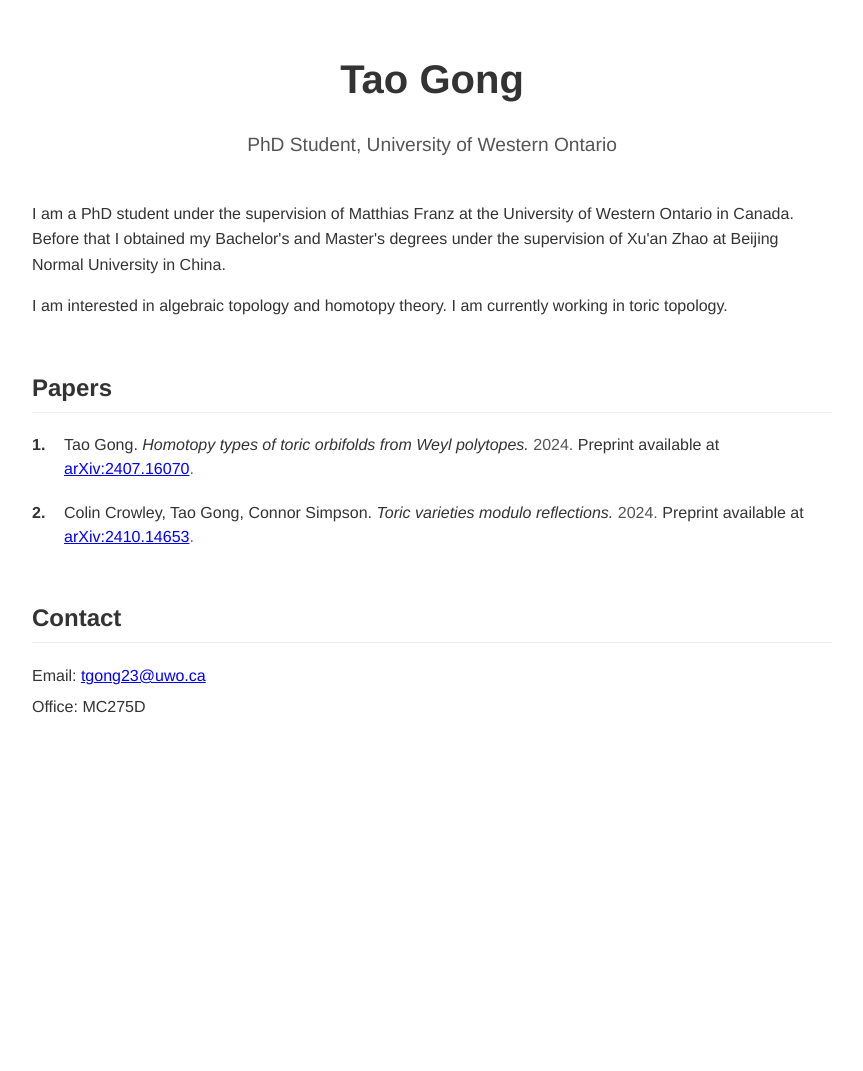
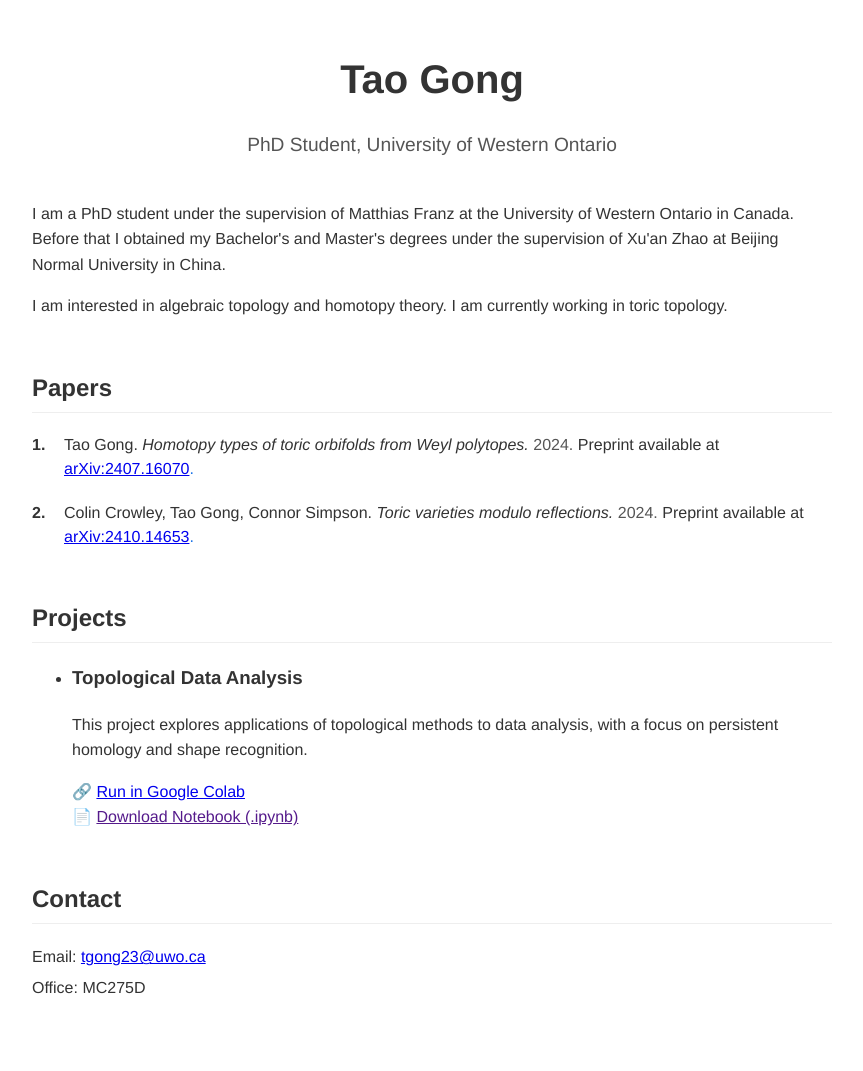
Before and after one commit to ggttaaoo/ggttaaoo.github.io, a Jekyll site: the page built from index.md, in a window 1280 px wide. Shown: the whole page, without its empty margins (208-1071 px from the left). Built offline with Jekyll 4.4.1, drawn with Linux system fonts in a browser that asks for light colours; before the commit the page ends 900 px from its top, so only the background shows below that.

Commit message:
add projects.yml and TDA project section

```diff
--- /dev/null
+++ b/_data/projects.yml
@@ -0,0 +1,3 @@
+- title: "Topological Data Analysis"
+  description: "This project explores applications of topological methods to data analysis, with a focus on persistent homology and shape recognition."
+  colab_link: "https://colab.research.google.com/drive/1ntokz2Rhk_mRP6YA3knxs51j6QBOkmCQ?usp=sharing"
--- a/index.md
+++ b/index.md
@@ -40,20 +40,23 @@ title: Tao Gong
   </ol>
 </section>
 
-  <!-- Education Section
-  <section class="education">
-    <h2>Education</h2>
-    <div class="degree">
-      <h3>PhD in Mathematics</h3>
-      <p>University of Western Ontario, 202X-present</p>
-      <p>Supervisor: Matthias Franz</p>
-    </div>
-    <div class="degree">
-      <h3>MSc in Mathematics</h3>
-      <p>Beijing Normal University, 20XX-20XX</p>
-      <p>Supervisor: Xu'an Zhao</p>
-    </div>
-  </section> -->
+  <!-- Projects Section -->
+  <section class="projects">
+    <h2>Projects</h2>
+    <ul class="project-list">
+      {% for project in site.data.projects %}
+      <li class="project">
+        <h3>{{ project.title }}</h3>
+        <p>{{ project.description }}</p>
+        <p>
+          🔗 <a href="{{ project.colab_link }}" target="_blank" rel="noopener noreferrer">Run in Google Colab</a><br>
+          📄 <a href="{{ project.download_link }}" download>Download Notebook (.ipynb)</a>
+        </p>
+      </li>
+      {% endfor %}
+    </ul>
+  </section>
+
 
   <!-- Contact Section -->
   <section class="contact">
```
